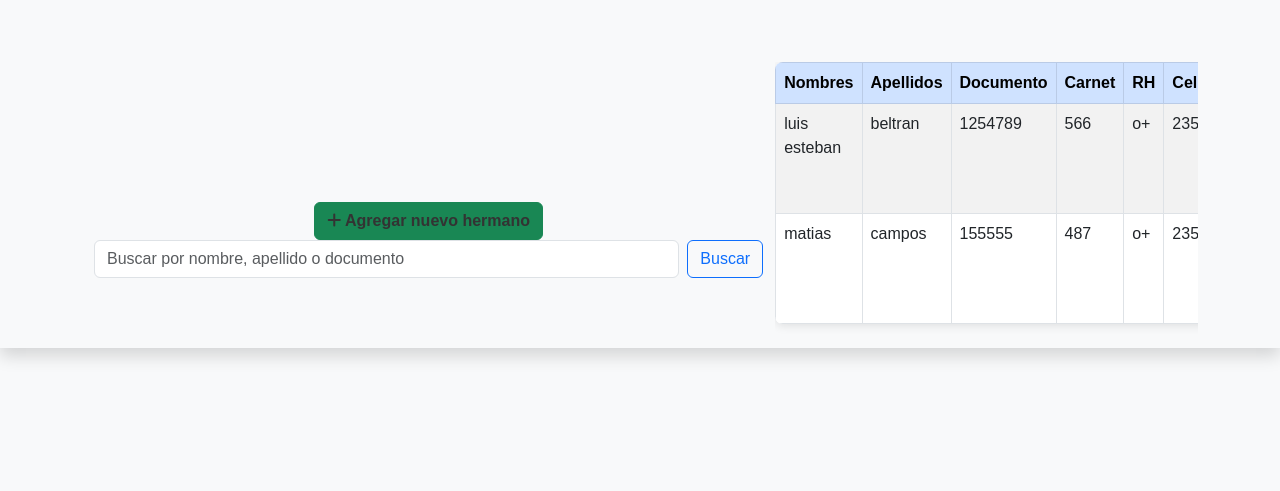
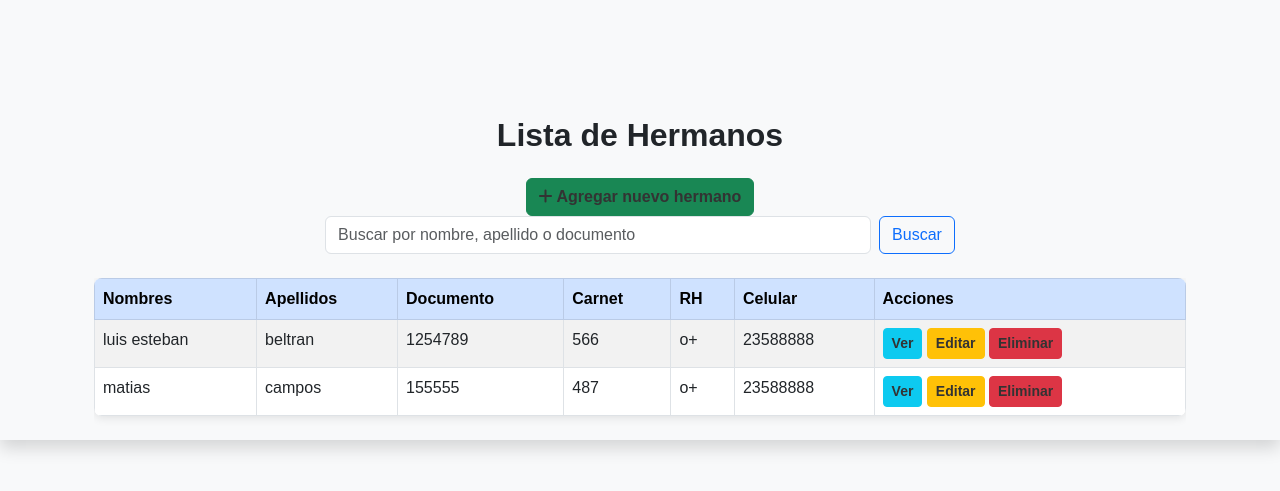
Before and after one commit to chechocampos/base-de-datos-iglesia, a Django app: page /hermanos/ in a window 1280 px wide. Shown: the part 96-587 px from the top of the page. Run offline with Django 5.2, Linux system fonts and the light colour scheme; a user stored in the database is signed in; data comes from the database, SQL or seed files in the repository.

Commit message:
Mover botón Agregar Hermano arriba de la lista

```diff
--- a/feligreses/templates/feligreses/lista_hermanos.html
+++ b/feligreses/templates/feligreses/lista_hermanos.html
@@ -2,18 +2,16 @@
 
 {% block content %}
 <div class="container mt-4">
-        <div class="text-center mt-4">
+    <h2 class="mb-4 text-center">Lista de Hermanos</h2>
+    <div class="text-center mt-4">
         <a href="{% url 'agregar_hermano' %}" class="btn btn-success">
             <i class="fas fa-plus"></i> Agregar nuevo hermano
         </a>
     </div>
-
-        <form method="get" class="d-flex" role="search">
-            <input type="text" name="q" class="form-control me-2" placeholder="Buscar por nombre, apellido o documento" value="{{ request.GET.q }}">
-            <button type="submit" class="btn btn-outline-primary">Buscar</button>
-        </form>
-    </div>
-
+    <form method="get" class="mb-4 d-flex justify-content-center" role="search">
+        <input type="text" name="q" class="form-control w-50 me-2" placeholder="Buscar por nombre, apellido o documento" value="{{ request.GET.q }}">
+        <button type="submit" class="btn btn-outline-primary">Buscar</button>
+      </form>
 
     {% if hermanos %}
     <div class="table-responsive">
```
